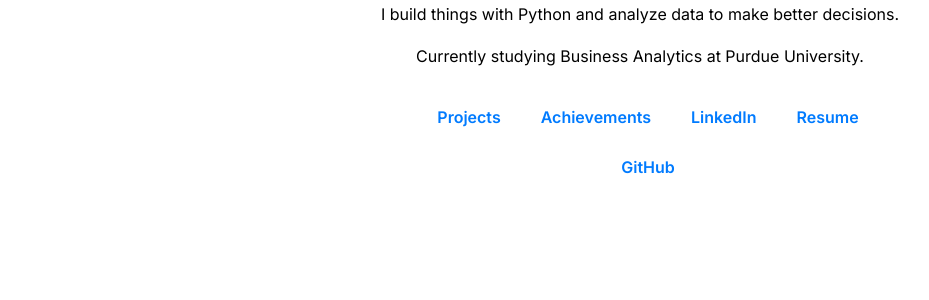
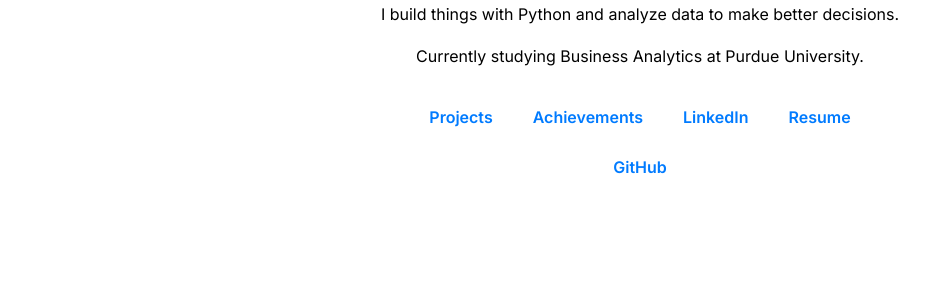
Before and after one commit to acepocalypse/acepocalypse.github.io, a Jekyll site: the page built from index.html, in a window 1280 px wide. Shown: the part 423-723 px from the top of the page, without its empty margins (0-929 px from the left). Built offline with Jekyll 4.4.1, drawn with Linux system fonts in a browser that asks for light colours.

Commit message:
Refactors site-header layout and navigation styling
Adjusts site-header flex-direction to column for improved responsiveness
Updates site-header and nav margin to auto for better alignment

```diff
--- a/assets/css/style.css
+++ b/assets/css/style.css
@@ -78,7 +78,7 @@
   display: flex;
   align-items: center;
   gap: 1.5rem;
-  margin-left: 1rem;
+  margin-left: auto;
 }
 
 nav a {
@@ -95,8 +95,7 @@
 }
 
 .site-header nav {
-  display: flex;
-  gap: 1.5rem;
+  margin-left: auto;
 }
 
 .site-header nav a {
@@ -213,4 +212,14 @@
   body {
     margin: 2rem auto;
   }
+
+  .site-header {
+    flex-direction: column;
+    align-items: flex-start;
+    gap: 1rem;
+  }
+
+  nav {
+    margin-left: 0;
+  }
 }
```
